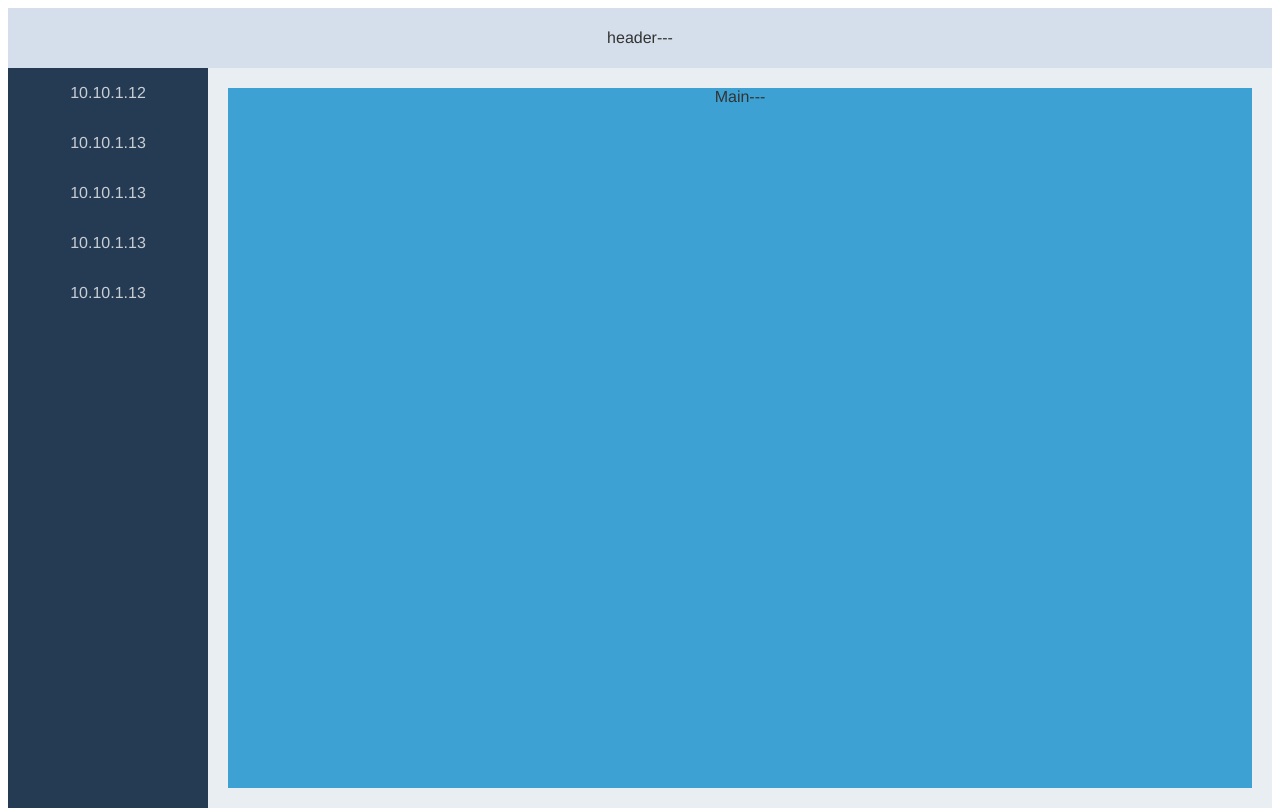
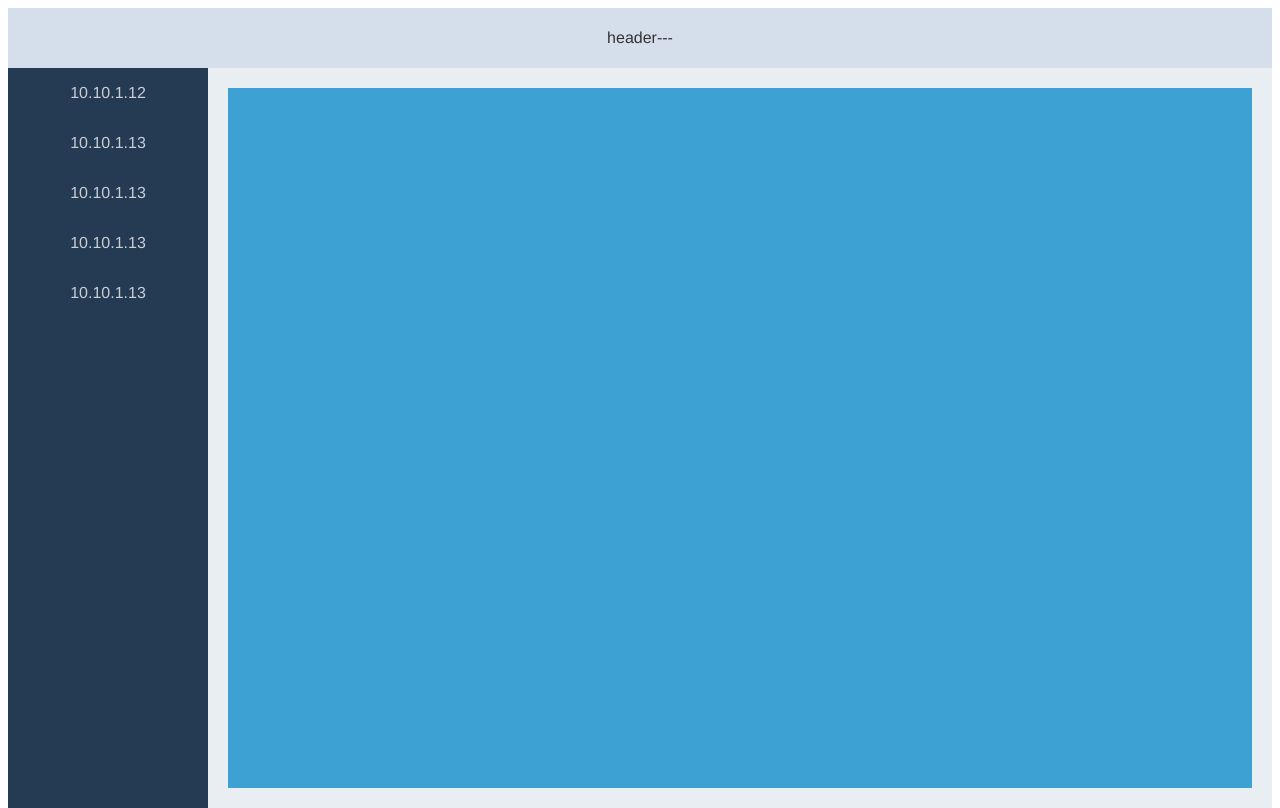
Before and after one commit to itpika/knight-redis, a Vue app: page / in a window 1280 px wide. Built offline with nearby package versions, Linux system fonts and the light colour scheme.

Commit message:
路由迁移

```diff
--- a/src/App.vue
+++ b/src/App.vue
@@ -1,12 +1,14 @@
 <template>
   <div id="app">
-      <!-- <router-link to="/about">About</router-link> -->
-    <router-view/>
+    <Home></Home>
   </div>
 </template>
 <script>
+import Home from '@/views/Home.vue'
 export default {
-// import Main from '@/components/Main/index.vue'
+  components: {
+    Home
+  }
 }
 </script>
 
--- a/src/components/Main/index.vue
+++ b/src/components/Main/index.vue
@@ -2,7 +2,8 @@
 
 <template>
   <div :class="[{main: isMain}, mainClass]">
-    Main---
+    <!-- <router-link to="/about">About</router-link> -->
+    <router-view/>
   </div>
 </template>
 
--- a/src/router/index.js
+++ b/src/router/index.js
@@ -1,14 +1,14 @@
 import Vue from 'vue'
 import VueRouter from 'vue-router'
-import Home from '../views/Home.vue'
+import Main from '@/components/Main/index.vue'
 
 Vue.use(VueRouter)
 
 const routes = [
   {
     path: '/',
-    name: 'Home',
-    component: Home
+    name: 'Main',
+    component: Main
   },
   {
     path: '/about',
```
